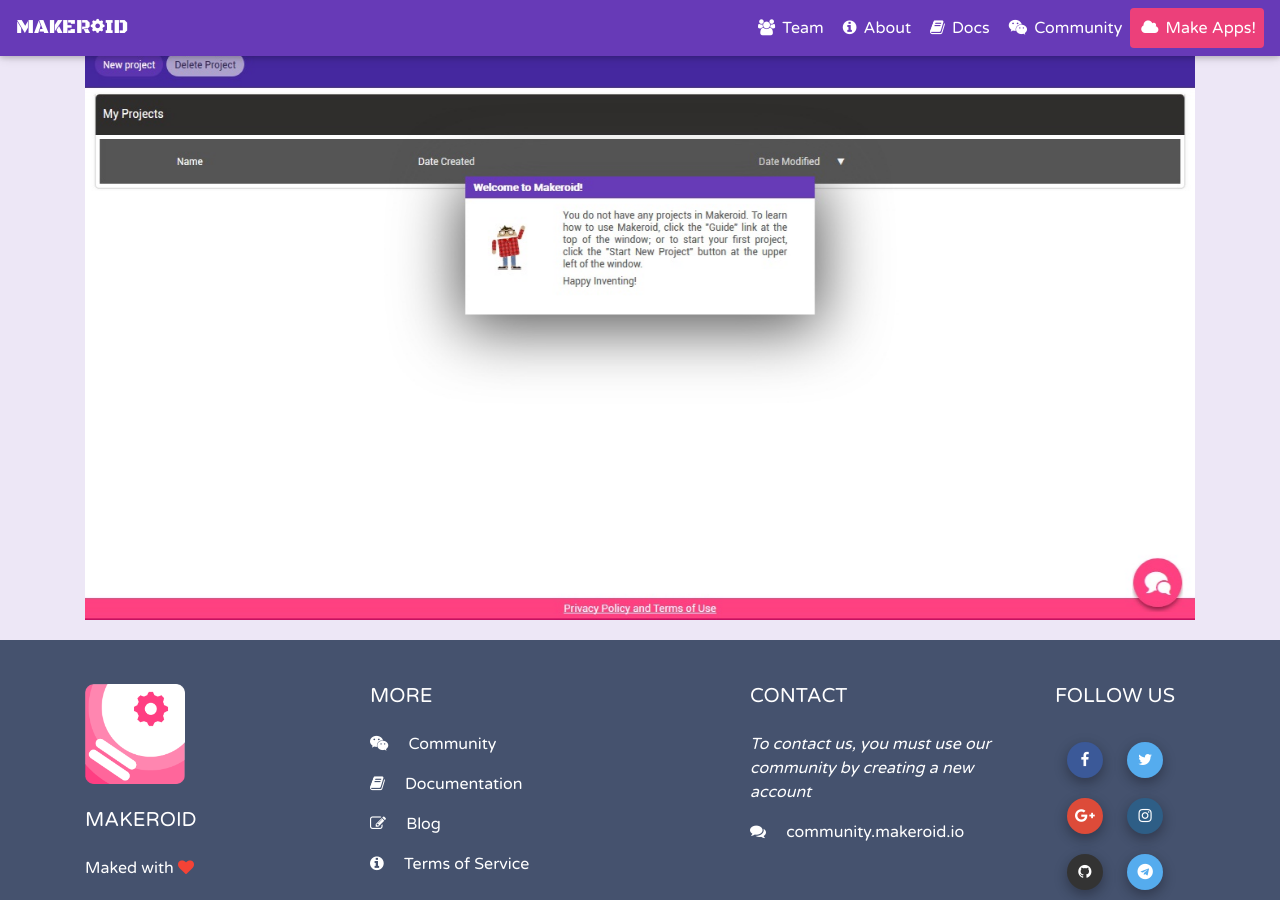
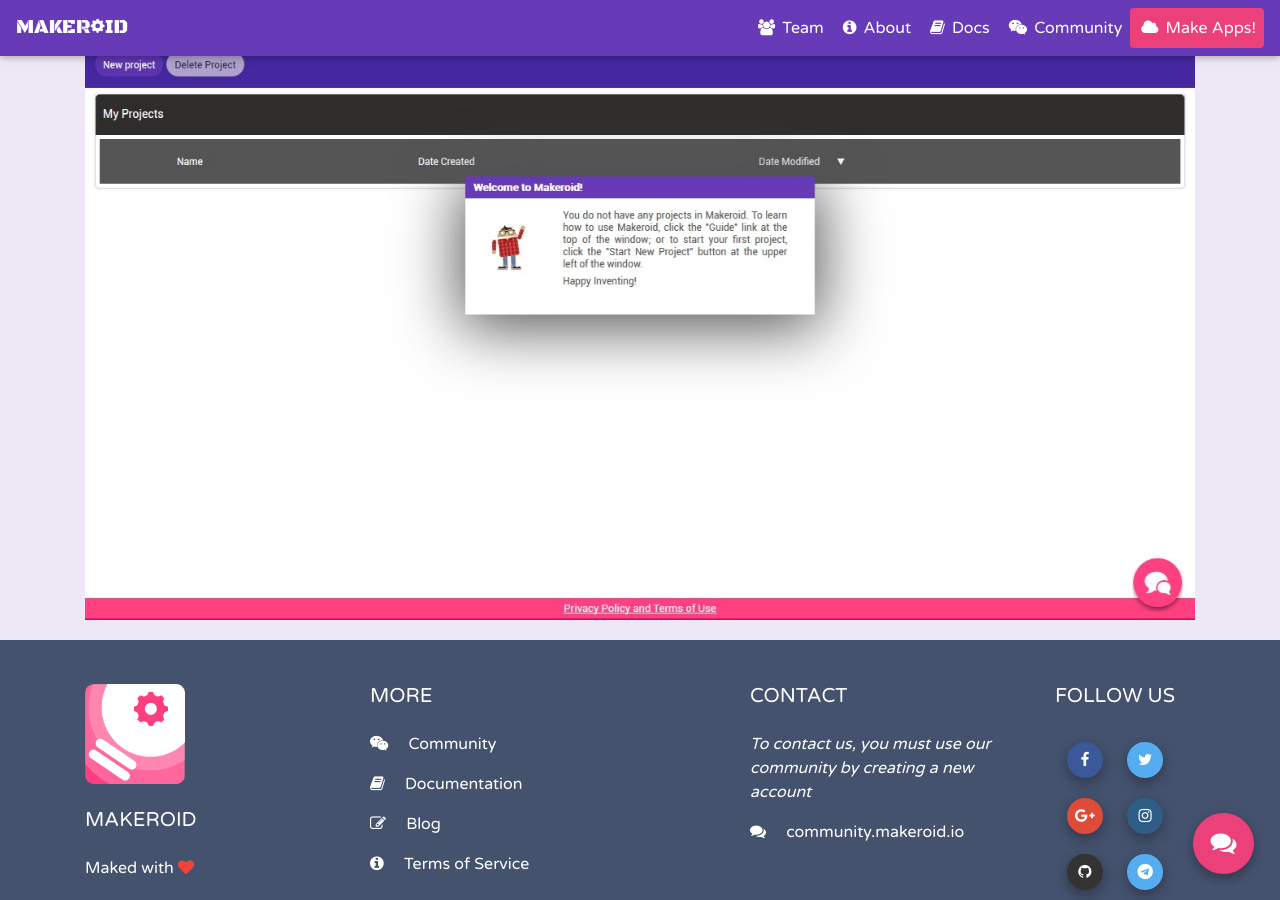
Before and after one commit to Kodular/kodular.github.io, a Jekyll site: the page built from about.html, in a window 1280 px wide and 900 px high, scrolled down 552 px. Built offline with Jekyll 4.4.1, drawn with Linux system fonts in a browser that asks for light colours; nearby versions of some CDN libraries.

Commit message:
Add floating button

```diff
--- a/_layouts/default.html
+++ b/_layouts/default.html
@@ -12,6 +12,12 @@
         {% include scripts/scripts.html %}
         {% include scripts/ads.html %}
         {% include scripts/ga.html %}
+
+        <!-- Floating Button -->
+        <div class="fixed-action-btn" style="bottom: 1em; right: 1em;">
+            <a class="btn-floating btn-lg lighten-1 pink" href="https://community.makeroid.io" target="_blank">
+                <i class="fa fa-comments"></i>
+            </a>
+        </div>
     </body>
-
 </html>
```
Lines whose indentation alone changed are shown as unchanged.
